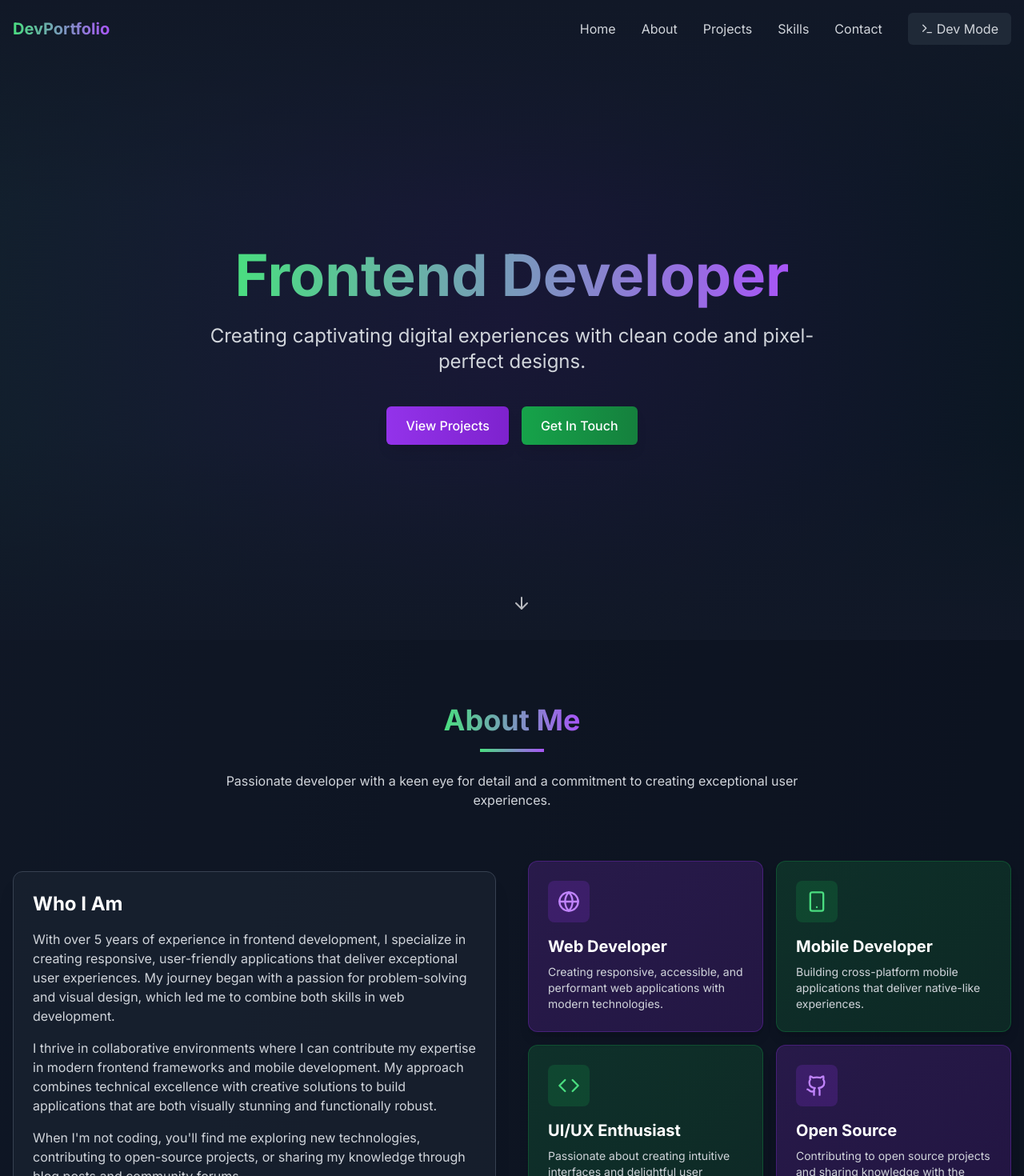
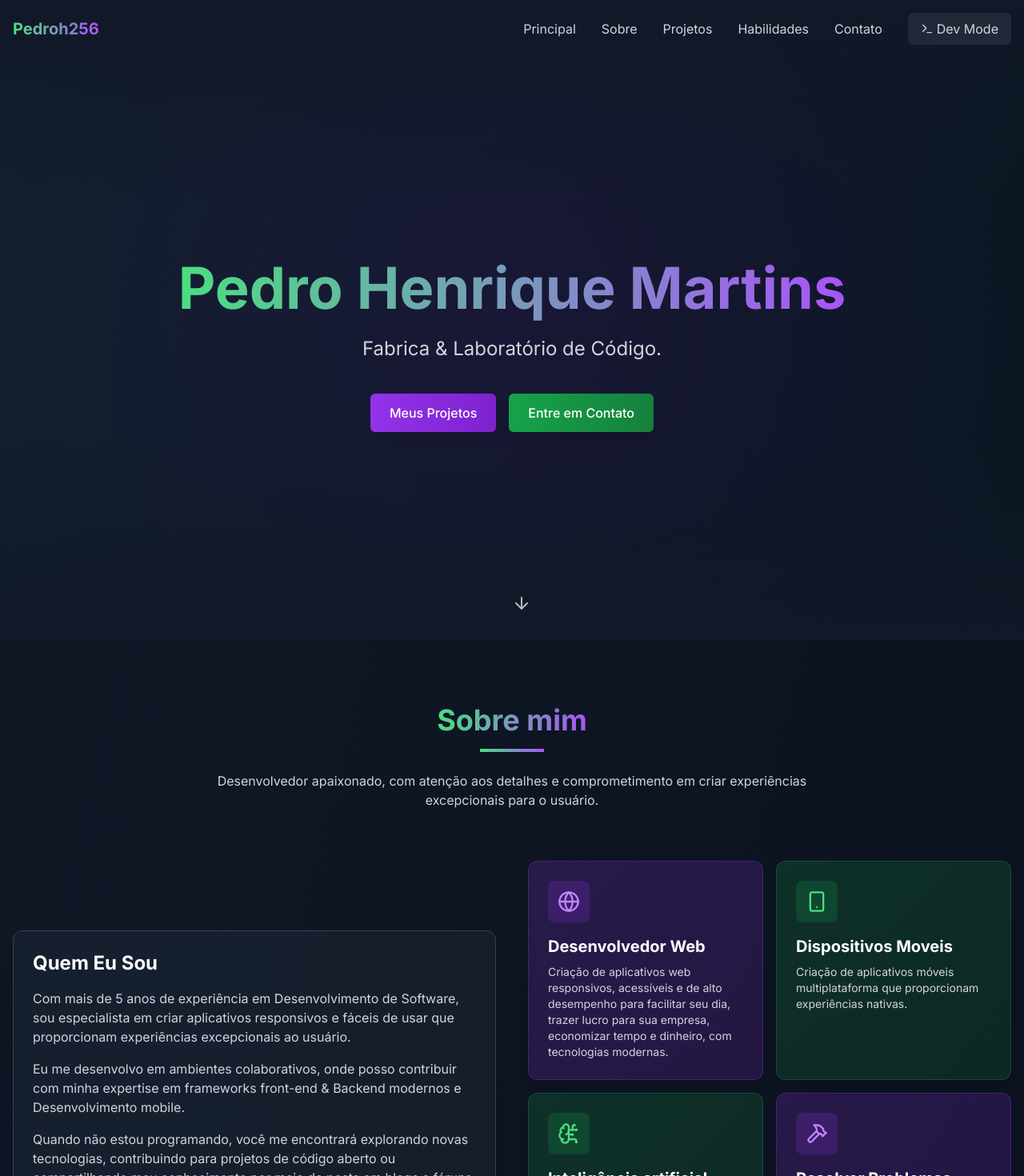
Before and after one commit to pedro256/portifolio-dev, a React (Vite) app: page / in a window 1280 px wide. Shown: the top 1470 px of the page at 80% size. Built offline with nearby package versions, Linux system fonts and the light colour scheme.

Commit message:
fix: some ajusts

```diff
--- a/src/components/About.tsx
+++ b/src/components/About.tsx
@@ -1,5 +1,5 @@
 import React from 'react';
-import { Code, Smartphone, Globe, Github, Linkedin, ExternalLink } from 'lucide-react';
+import { Code, Smartphone, Globe, BrainCircuit,Hammer } from 'lucide-react';
 import { useDevMode } from '../context/DevModeContext';
 
 const About: React.FC = () => {
@@ -11,13 +11,13 @@ const About: React.FC = () => {
         <div className="text-center mb-16">
           <h2 className="text-3xl md:text-4xl font-bold mb-4">
             <span className="bg-clip-text text-transparent bg-gradient-to-r from-green-400 to-purple-500">
-              About Me
+              Sobre mim
             </span>
           </h2>
           <div className="w-20 h-1 bg-gradient-to-r from-green-400 to-purple-500 mx-auto mb-6"></div>
           <p className="text-gray-300 max-w-3xl mx-auto">
-            Passionate developer with a keen eye for detail and a commitment to creating
-            exceptional user experiences.
+            Desenvolvedor apaixonado, com atenção aos detalhes e comprometimento em criar experiências excepcionais para o usuário.
+
           </p>
         </div>
 
@@ -27,47 +27,51 @@ const About: React.FC = () => {
               {devMode && (
                 <div className="absolute top-0 left-0 w-full h-1 bg-gradient-to-r from-green-400 to-purple-500"></div>
               )}
-              <h3 className="text-2xl font-bold mb-4 text-white">Who I Am</h3>
+              <h3 className="text-2xl font-bold mb-4 text-white">Quem Eu Sou</h3>
               <p className="text-gray-300 mb-4">
-                With over 5 years of experience in frontend development, I specialize in creating
-                responsive, user-friendly applications that deliver exceptional user experiences.
-                My journey began with a passion for problem-solving and visual design, which led me
-                to combine both skills in web development.
+                Com mais de 5 anos de experiência em Desenvolvimento de Software, sou especialista em
+                criar aplicativos responsivos e fáceis de usar que proporcionam experiências excepcionais
+                ao usuário.
               </p>
               <p className="text-gray-300 mb-4">
-                I thrive in collaborative environments where I can contribute my expertise in modern
-                frontend frameworks and mobile development. My approach combines technical excellence
-                with creative solutions to build applications that are both visually stunning and
-                functionally robust.
+                Eu me desenvolvo em ambientes colaborativos, onde posso contribuir com minha expertise
+                em frameworks front-end & Backend modernos e Desenvolvimento mobile.
+
               </p>
               <p className="text-gray-300">
-                When I'm not coding, you'll find me exploring new technologies, contributing to open-source
-                projects, or sharing my knowledge through blog posts and community forums.
+                Quando não estou programando, você me encontrará explorando novas tecnologias, contribuindo
+                para projetos de código aberto ou compartilhando meu conhecimento por meio de posts em blogs
+                e fóruns da comunidade.
               </p>
 
               {devMode && (
                 <div className="mt-6 p-4 bg-gray-900/50 rounded-lg border border-purple-600/30">
                   <div className="flex items-center mb-2">
                     <Code size={18} className="text-purple-400 mr-2" />
-                    <span className="text-purple-400 font-semibold">Tech Stack:</span>
+                    <span className="text-purple-400 font-semibold">Stack Principal:</span>
                   </div>
                   <div className="grid grid-cols-2 gap-2 text-sm">
                     <div className="flex items-center">
-                      <span className="inline-block w-2 h-2 bg-green-400 rounded-full mr-2"></span>
+                      <span className="inline-block w-2 h-2 bg-gradient-to-r from-indigo-500 to-indigo-100 rounded-full mr-2"></span>
                       <span className="text-gray-300">React.js</span>
                     </div>
                     <div className="flex items-center">
+                      <span className="inline-block w-2 h-2 bg-gradient-to-r from-red-500 to-yellow-500 rounded-full mr-2"></span>
+                      <span className="text-gray-300">Laravel</span>
+                    </div>
+                    {/* <div className="flex items-center">
                       <span className="inline-block w-2 h-2 bg-green-400 rounded-full mr-2"></span>
-                      <span className="text-gray-300">TypeScript</span>
+                      <span className="text-gray-300">Tailwind CSS</span>
+                    </div> */}
+                    <div className="flex items-center">
+                      <span className="inline-block w-2 h-2 bg-gradient-to-r from-indigo-500 to-blue-500 rounded-full mr-2"></span>
+                      <span className="text-gray-300">React Native</span>
                     </div>
                     <div className="flex items-center">
-                      <span className="inline-block w-2 h-2 bg-green-400 rounded-full mr-2"></span>
-                      <span className="text-gray-300">Tailwind CSS</span>
+                      <span className="inline-block w-2 h-2 bg-gradient-to-r from-green-500 to-emerald-500 rounded-full mr-2"></span>
+                      <span className="text-gray-300">Spring Boot</span>
                     </div>
-                    <div className="flex items-center">
-                      <span className="inline-block w-2 h-2 bg-green-400 rounded-full mr-2"></span>
-                      <span className="text-gray-300">React Native</span>
-                    </div>
+
                   </div>
                 </div>
               )}
@@ -80,9 +84,12 @@ const About: React.FC = () => {
                 <div className="bg-purple-600/20 p-3 rounded-lg w-fit mb-4">
                   <Globe className="text-purple-400" size={28} />
                 </div>
-                <h3 className="text-xl font-bold mb-2">Web Developer</h3>
+                <h3 className="text-xl font-bold mb-2">Desenvolvedor Web</h3>
                 <p className="text-gray-300 text-sm">
-                  Creating responsive, accessible, and performant web applications with modern technologies.
+                  Criação de aplicativos web responsivos, acessíveis e de alto desempenho
+                  para facilitar seu dia, trazer lucro para sua empresa, economizar tempo e dinheiro,
+                  com tecnologias modernas.
+
                 </p>
               </div>
 
@@ -90,17 +97,17 @@ const About: React.FC = () => {
                 <div className="bg-green-600/20 p-3 rounded-lg w-fit mb-4">
                   <Smartphone className="text-green-400" size={28} />
                 </div>
-                <h3 className="text-xl font-bold mb-2">Mobile Developer</h3>
+                <h3 className="text-xl font-bold mb-2">Dispositivos Moveis</h3>
                 <p className="text-gray-300 text-sm">
-                  Building cross-platform mobile applications that deliver native-like experiences.
+                  Criação de aplicativos móveis multiplataforma que proporcionam experiências nativas.
                 </p>
               </div>
 
               <div className="bg-gradient-to-br from-green-600/20 to-green-700/20 p-6 rounded-xl border border-green-600/30 shadow-lg hover:shadow-green-500/10 transition-all duration-300">
                 <div className="bg-green-600/20 p-3 rounded-lg w-fit mb-4">
-                  <Code className="text-green-400" size={28} />
+                  <BrainCircuit className="text-green-400" size={28} />
                 </div>
-                <h3 className="text-xl font-bold mb-2">UI/UX Enthusiast</h3>
+                <h3 className="text-xl font-bold mb-2">Inteligência artificial</h3>
                 <p className="text-gray-300 text-sm">
                   Passionate about creating intuitive interfaces and delightful user experiences.
                 </p>
@@ -108,11 +115,12 @@ const About: React.FC = () => {
 
               <div className="bg-gradient-to-br from-purple-600/20 to-purple-700/20 p-6 rounded-xl border border-purple-600/30 shadow-lg hover:shadow-purple-500/10 transition-all duration-300">
                 <div className="bg-purple-600/20 p-3 rounded-lg w-fit mb-4">
-                  <Github className="text-purple-400" size={28} />
+                  <Hammer className="text-purple-400" size={28} />
                 </div>
-                <h3 className="text-xl font-bold mb-2">Open Source</h3>
+                <h3 className="text-xl font-bold mb-2">Resolver Problemas</h3>
                 <p className="text-gray-300 text-sm">
-                  Contributing to open source projects and sharing knowledge with the community.
+                  Tecnologia é importante, mas importante entender qual é a raiz do problema para soluciona-lo.
+                  Como profissional prezo pelo melhor atendimento ao Cliente.
                 </p>
               </div>
             </div>
--- a/src/components/Contact.tsx
+++ b/src/components/Contact.tsx
@@ -48,7 +48,7 @@ const Contact: React.FC = () => {
     {
       name: 'GitHub',
       icon: <Github size={20} />,
-      url: 'https://github.com/username',
+      url: 'https://github.com/pedro256',
       color: 'bg-gray-700 hover:bg-gray-800'
     },
   ];
@@ -59,19 +59,19 @@ const Contact: React.FC = () => {
         <div className="text-center mb-16">
           <h2 className="text-3xl md:text-4xl font-bold mb-4">
             <span className="bg-clip-text text-transparent bg-gradient-to-r from-green-400 to-purple-500">
-              Get In Touch
+              Entre em  Contato
             </span>
           </h2>
           <div className="w-20 h-1 bg-gradient-to-r from-green-400 to-purple-500 mx-auto mb-6"></div>
           <p className="text-gray-300 max-w-3xl mx-auto">
-            Have a project in mind or want to discuss a potential collaboration? Feel free to reach out!
+            Tem um projeto em mente ou quer discutir uma possível colaboração? Entre em contato!
           </p>
         </div>
 
         <div className="grid grid-cols-1 md:grid-cols-2 gap-10">
           <div>
             <div className="bg-gray-800/50 rounded-xl p-6 border border-gray-700 shadow-xl h-full">
-              <h3 className="text-2xl font-bold mb-6 text-white">Contact Information</h3>
+              <h3 className="text-2xl font-bold mb-6 text-white">Contatos</h3>
 
               <div className="space-y-6">
                 <div className="flex items-start">
@@ -156,7 +156,7 @@ const Contact: React.FC = () => {
               <form onSubmit={handleSubmit} className="space-y-6">
                 <div>
                   <label htmlFor="name" className="block text-sm font-medium text-gray-300 mb-1">
-                    Your Name
+                    Seu Nome
                   </label>
                   <input
                     type="text"
@@ -172,7 +172,7 @@ const Contact: React.FC = () => {
 
                 <div>
                   <label htmlFor="email" className="block text-sm font-medium text-gray-300 mb-1">
-                    Your Email
+                    Email
                   </label>
                   <input
                     type="email"
@@ -188,7 +188,7 @@ const Contact: React.FC = () => {
 
                 <div>
                   <label htmlFor="message" className="block text-sm font-medium text-gray-300 mb-1">
-                    Your Message
+                    Mensagem
                   </label>
                   <textarea
                     id="message"
@@ -213,10 +213,10 @@ const Contact: React.FC = () => {
                         : 'bg-green-600 text-white cursor-not-allowed'
                   }`}
                 >
-                  {formStatus === 'idle' && 'Send Message'}
-                  {formStatus === 'sending' && 'Sending...'}
-                  {formStatus === 'success' && 'Message Sent!'}
-                  {formStatus === 'error' && 'Error Sending Message'}
+                  {formStatus === 'idle' && 'Enviar Mensagem'}
+                  {formStatus === 'sending' && 'Enviando...'}
+                  {formStatus === 'success' && 'Mensagem Enviada!'}
+                  {formStatus === 'error' && 'Erro ao enviar messagem'}
                 </button>
 
                 {devMode && (
--- a/src/components/Footer.tsx
+++ b/src/components/Footer.tsx
@@ -16,7 +16,7 @@ const Footer: React.FC = () => {
           <div className="text-center md:text-left mb-6 md:mb-0">
             <a href="#home" className="text-xl font-bold flex items-center justify-center md:justify-start">
               <span className="bg-clip-text text-transparent bg-gradient-to-r from-green-400 to-purple-500">
-                Dev<span className="font-bold">Portfolio</span>
+                Pedroh<span className="font-bold">256</span>
               </span>
             </a>
             <p className="text-gray-400 mt-2 text-sm">
@@ -35,7 +35,7 @@ const Footer: React.FC = () => {
 
         <div className="border-t border-gray-800 mt-8 pt-8 flex flex-col md:flex-row justify-between items-center">
           <p className="text-gray-400 text-sm mb-4 md:mb-0">
-            &copy; {new Date().getFullYear()} DevPortfolio. All rights reserved.
+            &copy; {new Date().getFullYear()} Pedro256. All rights reserved.
           </p>
 
           <div className="flex space-x-6">
--- a/src/components/Header.tsx
+++ b/src/components/Header.tsx
@@ -17,11 +17,11 @@ const Header: React.FC = () => {
   }, []);
 
   const navItems = [
-    { name: 'Home', href: '#home' },
-    { name: 'About', href: '#about' },
-    { name: 'Projects', href: '#projects' },
-    { name: 'Skills', href: '#skills' },
-    { name: 'Contact', href: '#contact' },
+    { name: 'Principal', href: '#home' },
+    { name: 'Sobre', href: '#about' },
+    { name: 'Projetos', href: '#projects' },
+    { name: 'Habilidades', href: '#skills' },
+    { name: 'Contato', href: '#contact' },
   ];
 
   return (
@@ -35,7 +35,7 @@ const Header: React.FC = () => {
       <div className="container mx-auto px-4 flex justify-between items-center">
         <a href="#home" className="text-xl font-bold flex items-center">
           <span className="bg-clip-text text-transparent bg-gradient-to-r from-green-400 to-purple-500">
-            Dev<span className="font-bold">Portfolio</span>
+            Pedroh<span className="font-bold">256</span>
           </span>
         </a>
 
--- a/src/components/Hero.tsx
+++ b/src/components/Hero.tsx
@@ -64,24 +64,24 @@ const Hero: React.FC = () => {
       >
         <h1 className="text-4xl md:text-6xl lg:text-7xl font-bold mb-6 leading-tight">
           <span className="bg-clip-text text-transparent bg-gradient-to-r from-green-400 to-purple-500">
-            Frontend Developer
+            Pedro Henrique Martins
           </span>
         </h1>
         <p className="text-xl md:text-2xl text-gray-300 max-w-3xl mx-auto mb-10">
-          Creating captivating digital experiences with clean code and pixel-perfect designs.
+          Fabrica & Laboratório de Código.
         </p>
         <div className="flex flex-col sm:flex-row justify-center items-center gap-4">
           <a
             href="#projects"
             className="px-6 py-3 bg-gradient-to-r from-purple-600 to-purple-700 rounded-md text-white font-medium hover:from-purple-700 hover:to-purple-800 transition-all duration-300 shadow-lg hover:shadow-purple-500/25"
           >
-            View Projects
+            Meus Projetos
           </a>
           <a
             href="#contact"
             className="px-6 py-3 bg-gradient-to-r from-green-600 to-green-700 rounded-md text-white font-medium hover:from-green-700 hover:to-green-800 transition-all duration-300 shadow-lg hover:shadow-green-500/25"
           >
-            Get In Touch
+            Entre em  Contato
           </a>
         </div>
       </div>
--- a/src/components/Projects.tsx
+++ b/src/components/Projects.tsx
@@ -18,12 +18,12 @@ const Projects: React.FC = () => {
         <div className="text-center mb-16">
           <h2 className="text-3xl md:text-4xl font-bold mb-4">
             <span className="bg-clip-text text-transparent bg-gradient-to-r from-green-400 to-purple-500">
-              My Projects
+              Meus Projetos
             </span>
           </h2>
           <div className="w-20 h-1 bg-gradient-to-r from-green-400 to-purple-500 mx-auto mb-6"></div>
           <p className="text-gray-300 max-w-3xl mx-auto">
-            A showcase of my recent work, including web and mobile applications.
+            Uma vitrine do meu trabalho recente, incluindo aplicativos web, móveis e outras soluções
           </p>
         </div>
 
--- a/src/components/Skills.tsx
+++ b/src/components/Skills.tsx
@@ -12,19 +12,19 @@ const Skills: React.FC = () => {
         <div className="text-center mb-16">
           <h2 className="text-3xl md:text-4xl font-bold mb-4">
             <span className="bg-clip-text text-transparent bg-gradient-to-r from-green-400 to-purple-500">
-              My Skills
+              Habilidades
             </span>
           </h2>
           <div className="w-20 h-1 bg-gradient-to-r from-green-400 to-purple-500 mx-auto mb-6"></div>
           <p className="text-gray-300 max-w-3xl mx-auto">
-            Technologies and skills I've mastered throughout my career.
+            Tecnologias e habilidades que dominei ao longo da minha carreira.
           </p>
         </div>
 
         <div className="flex flex-col md:flex-row gap-8">
           <div className="md:w-1/3">
             <div className="bg-gray-800/50 rounded-xl p-6 border border-gray-700 shadow-xl h-full">
-              <h3 className="text-2xl font-bold mb-6 text-white">Expertise Areas</h3>
+              <h3 className="text-2xl font-bold mb-6 text-white">Áreas de Especialização</h3>
 
               <div className="space-y-4">
                 {skillCategories.map((category, index) => (
@@ -87,11 +87,7 @@ const Skills: React.FC = () => {
                     <div className="w-full h-2 bg-gray-700 rounded-full overflow-hidden">
                       <div
                         className={`h-full rounded-full ${
-                          activeCategory === 0
-                            ? 'bg-gradient-to-r from-purple-500 to-purple-600'
-                            : activeCategory === 1
-                              ? 'bg-gradient-to-r from-green-500 to-green-600'
-                              : 'bg-gradient-to-r from-purple-500 to-green-500'
+                          skill.className
                         }`}
                         style={{ width: `${skill.level}%` }}
                       ></div>
```
Also changed, not shown: src/data/projects.ts (+23 -21 lines).
